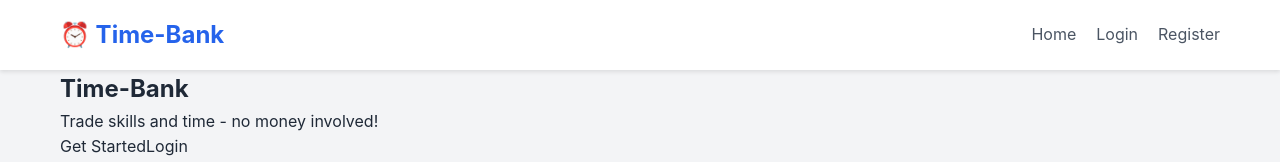
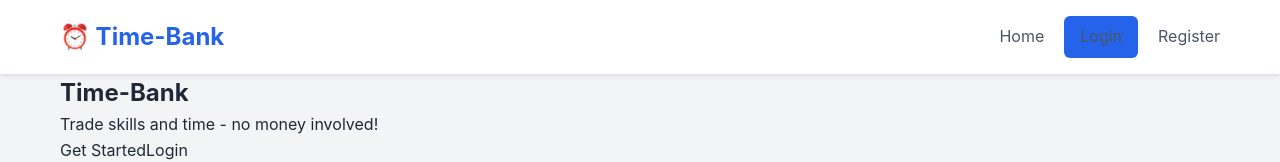
Before and after one commit to Bede12345/Time-bank, a React (Vite) app in the folder time-bank/frontend/: page / in a window 1280 px wide. Shown: the top 162 px of the page. Built offline with nearby package versions, Linux system fonts and the light colour scheme; no server answers.

Commit message:
working on css

```diff
--- a/time-bank/frontend/src/index.css
+++ b/time-bank/frontend/src/index.css
@@ -57,3 +57,29 @@ a {
 .navbar-links a:hover {
   color: #2563eb;
 }
+
+.btn-logout {
+  background: #ef4444;
+  color: white;
+  border: none;
+  padding: 8px 16px;
+  border-radius: 6px;
+  cursor: pointer;
+  transition: background 0.2s;
+}
+
+.btn-logout:hover {
+  background: #dc2626;
+}
+
+.btn-login {
+  background: #2563eb;
+  color: white;
+  padding: 8px 16px;
+  border-radius: 6px;
+  transition: background 0.2s;
+}
+
+.btn-login:hover {
+  background: #1d4ed8;
+}
```
